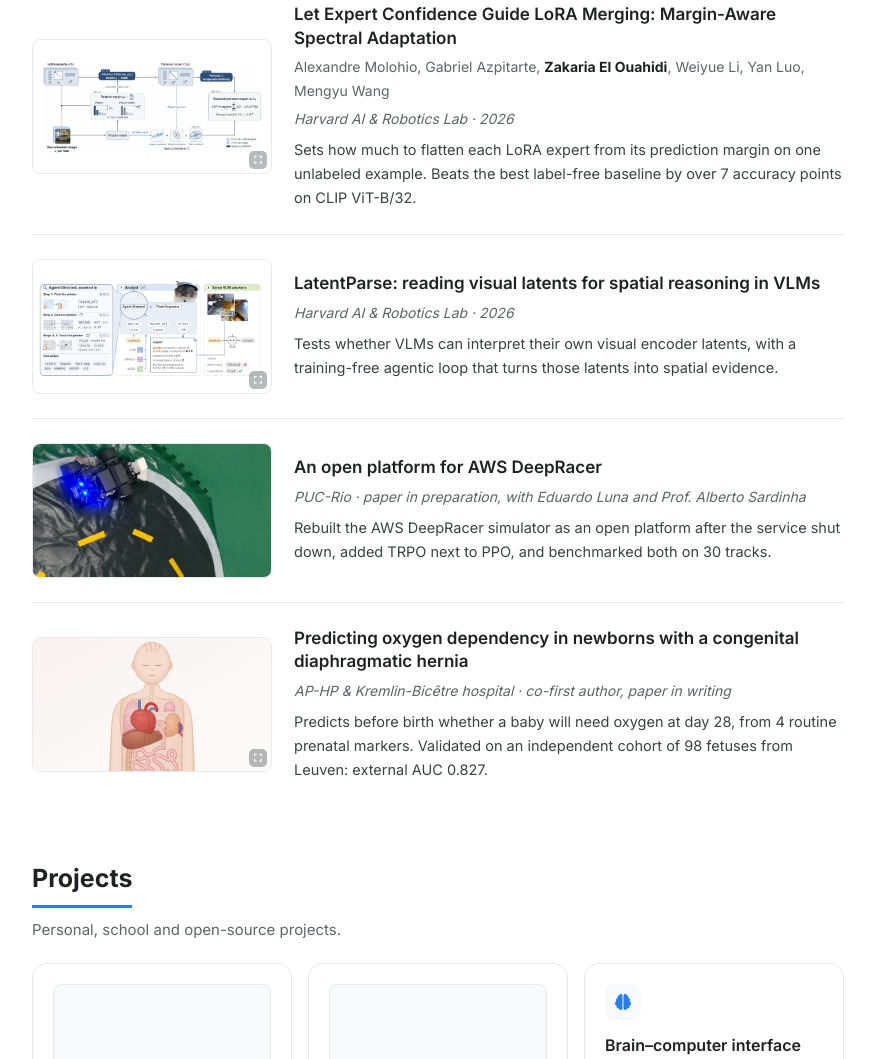
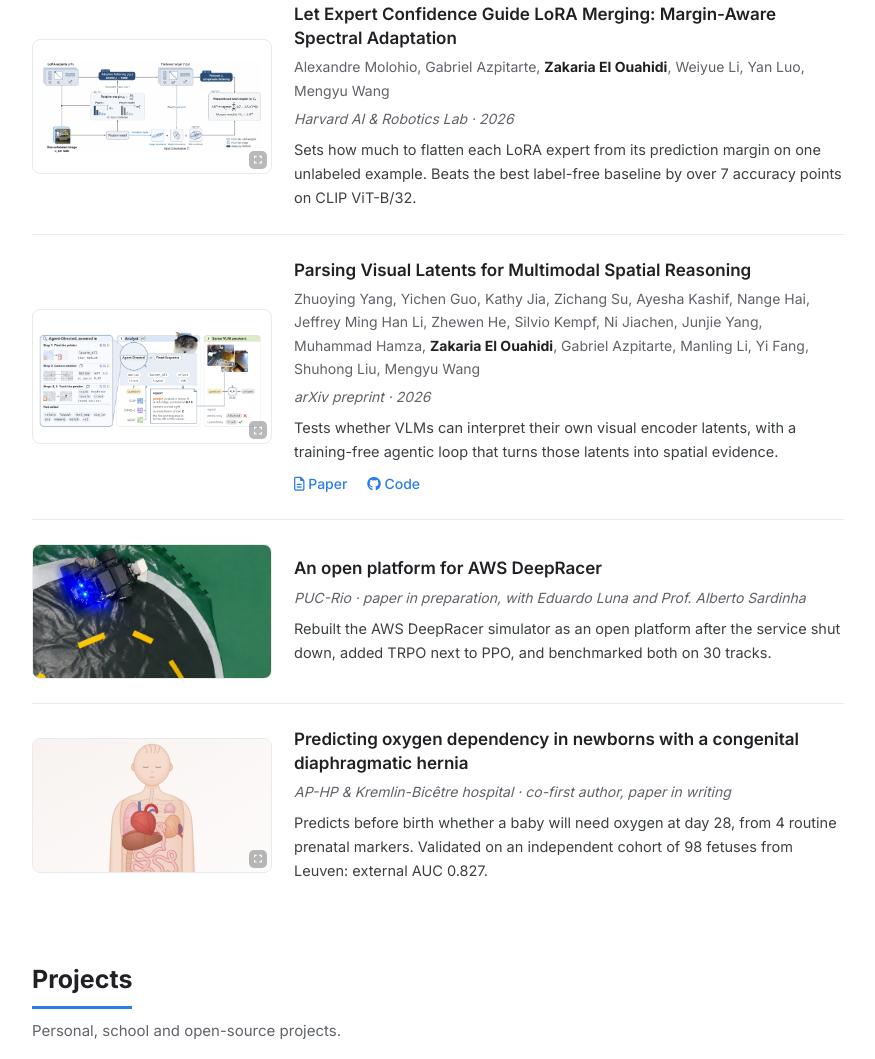
Before and after one commit to EloZiko/EloZiko.github.io, a plain HTML site: page index.html in a window 1280 px wide. Shown: the part 955-2014 px from the top of the page, without its empty margins (202-1077 px from the left). Drawn offline with Linux system fonts and the light colour scheme; grey boxes are pictures that could not be loaded.

Commit message:
Add LatentParse arXiv paper
Co-Authored-By: Claude Opus 5.5 <noreply@anthropic.com>

```diff
--- a/index.html
+++ b/index.html
@@ -119,11 +119,18 @@
           <span class="zoom-hint"><i class="fa-solid fa-expand"></i></span>
         </a>
         <div class="pub__body">
-          <h4 class="pub__title">LatentParse: reading visual latents for spatial reasoning in VLMs</h4>
-          <p class="pub__status">Harvard AI &amp; Robotics Lab · 2026</p>
+          <h4 class="pub__title"><a href="https://arxiv.org/abs/2611.31021" target="_blank" rel="noopener">Parsing Visual Latents for Multimodal Spatial Reasoning</a></h4>
+          <p class="pub__authors">Zhuoying Yang, Yichen Guo, Kathy Jia, Zichang Su, Ayesha Kashif, Nange Hai,
+            Jeffrey Ming Han Li, Zhewen He, Silvio Kempf, Ni Jiachen, Junjie Yang, Muhammad Hamza,
+            <b>Zakaria El Ouahidi</b>, Gabriel Azpitarte, Manling Li, Yi Fang, Shuhong Liu, Mengyu Wang</p>
+          <p class="pub__status">arXiv preprint · 2026</p>
           <p class="pub__desc">
             Tests whether VLMs can interpret their own visual encoder latents, with a training-free
             agentic loop that turns those latents into spatial evidence.
+          </p>
+          <p class="pub__links">
+            <a href="https://arxiv.org/abs/2611.31021" target="_blank" rel="noopener"><i class="fa-regular fa-file-lines"></i> Paper</a>
+            <a href="https://github.com/Harvard-AI-and-Robotics-Lab/LatentParse" target="_blank" rel="noopener"><i class="fa-brands fa-github"></i> Code</a>
           </p>
         </div>
       </article>
--- a/style.css
+++ b/style.css
@@ -184,6 +184,9 @@ div.thumb {
 
 .pub__body { flex: 1; min-width: 0; }
 .pub__title { margin: 0; font-size: 17px; font-weight: 600; line-height: 1.4; }
+/* Titre cliquable : reste noir, devient bleu au survol */
+.pub__title a { color: var(--text); }
+.pub__title a:hover { color: var(--accent); text-decoration: none; }
 .pub__authors { margin: 5px 0 0; font-size: 14px; color: var(--gray); }
 .pub__authors b { color: var(--text); }   /* ton nom en gras */
 .pub__status { margin: 5px 0 0; font-size: 14px; font-style: italic; color: var(--gray); }
```
